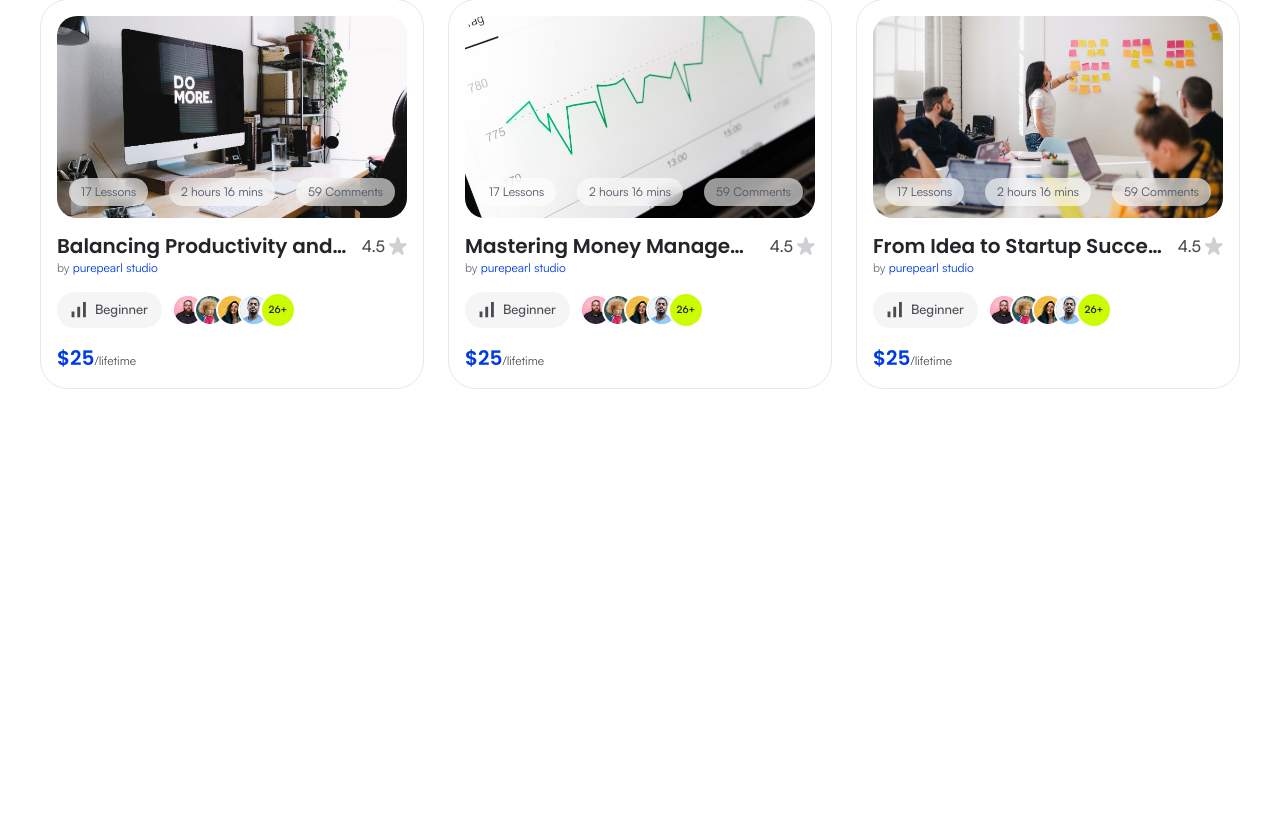
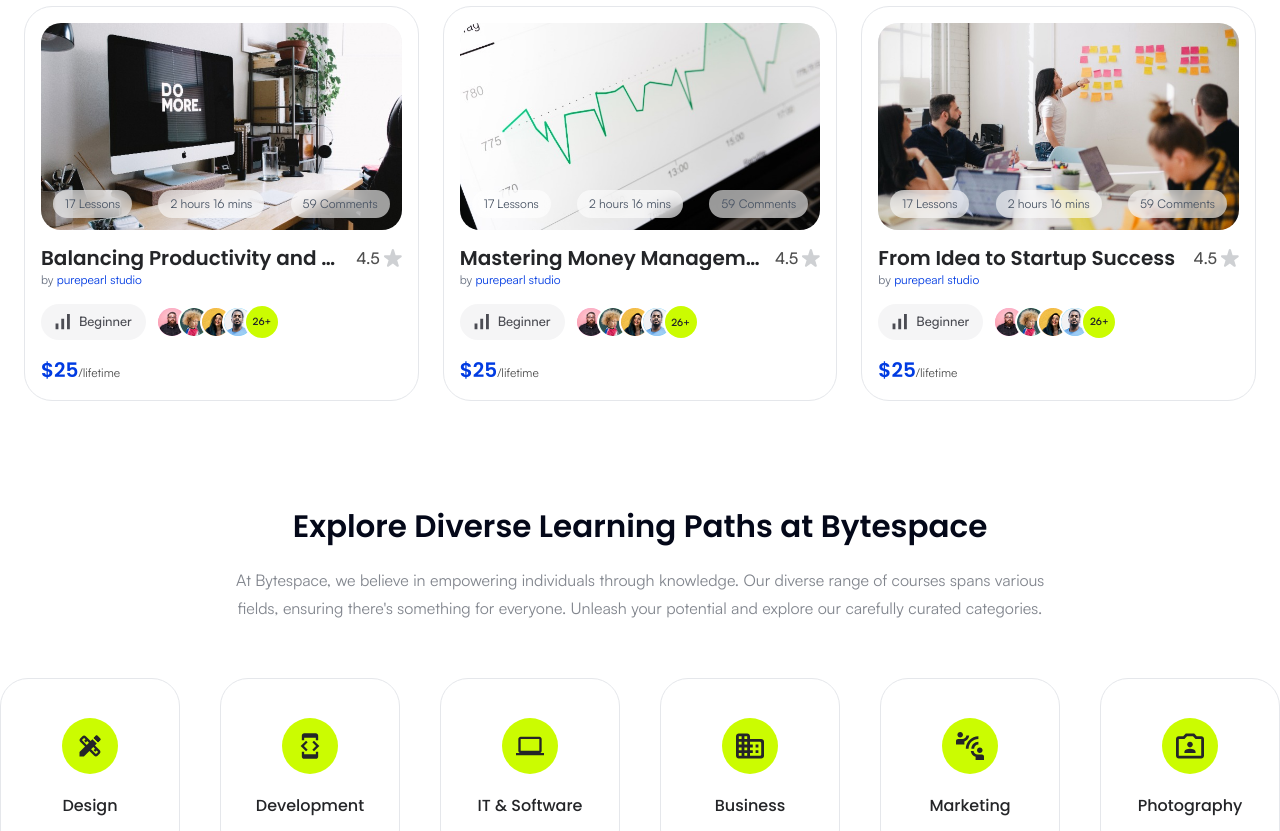
Before and after one commit to fahimx51/bytespace-new, a Next.js app: page / in a window 1280 px wide. Shown: the part 1969-2800 px from the top of the page. Before the commit the page ends 2448 px from the top, so only its background shows below. Built offline with nearby package versions, Linux system fonts and the light colour scheme.

Commit message:
feat: add LearningPaths component and update layout in CoursesSection and Navbar

```diff
--- a/app/page.tsx
+++ b/app/page.tsx
@@ -2,6 +2,7 @@ import Navbar from "@/components/header/Navbar";
 import CourseCategories from "@/components/landing-page/CourseCategories";
 import CoursesSection from "@/components/landing-page/CoursesSection";
 import Hero from "@/components/landing-page/Hero";
+import LearningPaths from "@/components/landing-page/LearningPaths";
 import TrustedBy from "@/components/landing-page/TrustedBy";
 import Logo from "@/components/ui/Logo";
 import Image from "next/image";
@@ -14,6 +15,7 @@ export default function Home() {
       <TrustedBy />
       <CourseCategories />
       <CoursesSection />
+      <LearningPaths />
     </div>
   );
 }
--- a/components/header/Navbar.tsx
+++ b/components/header/Navbar.tsx
@@ -18,7 +18,7 @@ export default function Navbar() {
 
     return (
         <header className="w-full bg-grid-pattern bg-primary text-white sticky top-0 z-50">
-            <div className="max-w-7xl mx-auto px-6 lg:px-12 h-20 flex items-center justify-between">
+            <div className="max-w-7xl mx-auto max-2xl:px-4 h-20 flex items-center justify-between">
 
                 {/* Left: Logo */}
                 <div className="flex-1 flex justify-start">
--- a/components/landing-page/CoursesSection.tsx
+++ b/components/landing-page/CoursesSection.tsx
@@ -85,7 +85,7 @@ const courses: Course[] = [
 export default function CoursesSection() {
     return (
         <section className="w-full bg-white px-6 pb-14 lg:pb-[90px]">
-            <div className="mx-auto grid max-w-[1200px] grid-cols-1 gap-5 sm:grid-cols-2 lg:grid-cols-3 lg:gap-6">
+            <div className="mx-auto grid max-w-7xl grid-cols-1 gap-5 sm:grid-cols-2 lg:grid-cols-3 lg:gap-6">
                 {courses.map((course) => (
                     <CourseCard key={course.id} course={course} />
                 ))}
--- /dev/null
+++ b/components/landing-page/LearningPaths.tsx
@@ -0,0 +1,41 @@
+import Image from "next/image";
+
+const paths = [
+    { label: "Design", icon: "/icons/design.svg" },
+    { label: "Development", icon: "/icons/development.svg" },
+    { label: "IT & Software", icon: "/icons/it%26software.svg" },
+    { label: "Business", icon: "/icons/business.svg" },
+    { label: "Marketing", icon: "/icons/marketing.svg" },
+    { label: "Photography", icon: "/icons/photography.svg" },
+];
+
+export default function LearningPaths() {
+    return (
+        <section className="w-full bg-white pb-14 pt-4 lg:pb-[90px]">
+            <div className="mx-auto flex max-w-7xl flex-col items-center text-center">
+                <h2 className="font-heading text-[31px] font-semibold leading-tight  text-[#040819] ">
+                    Explore Diverse Learning Paths at Bytespace
+                </h2>
+
+                <p className="mt-4 max-w-[840px] leading-6  text-[#82868E] text-[18px] lg:mt-5 lg:text-base lg:leading-7">
+                    At Bytespace, we believe in empowering individuals through knowledge. Our diverse range of courses spans various fields, ensuring there&apos;s something for everyone. Unleash your potential and explore our carefully curated categories.
+                </p>
+
+                <div className="mt-8 grid w-full grid-cols-2 gap-10 sm:grid-cols-3 lg:mt-14 lg:grid-cols-6 lg:gap-10">
+                    {paths.map(({ label, icon }) => (
+                        <button
+                            key={label}
+                            type="button"
+                            className="flex aspect-square w-full flex-col items-center justify-center gap-4 rounded-[28px] border border-gray-200 bg-white px-2 transition-shadow hover:shadow-md lg:gap-5"
+                        >
+                            <span className="flex h-14 w-14 items-center justify-center rounded-full bg-accent">
+                                <Image src={icon} alt="" width={28} height={28} className="h-7 w-7" />
+                            </span>
+                            <span className="text-sm font-heading font-medium text-base-text lg:text-base">{label}</span>
+                        </button>
+                    ))}
+                </div>
+            </div>
+        </section>
+    );
+}
```
